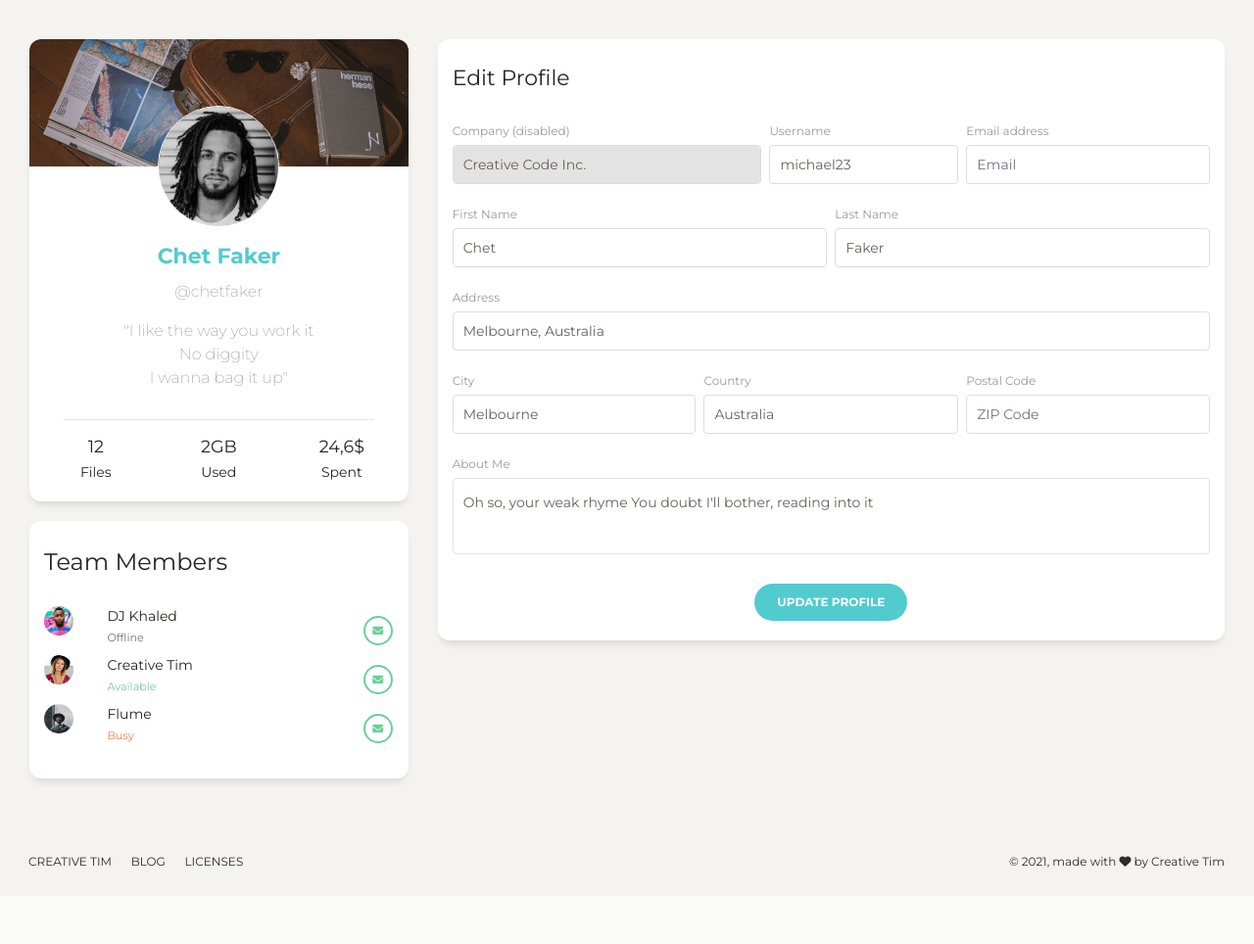
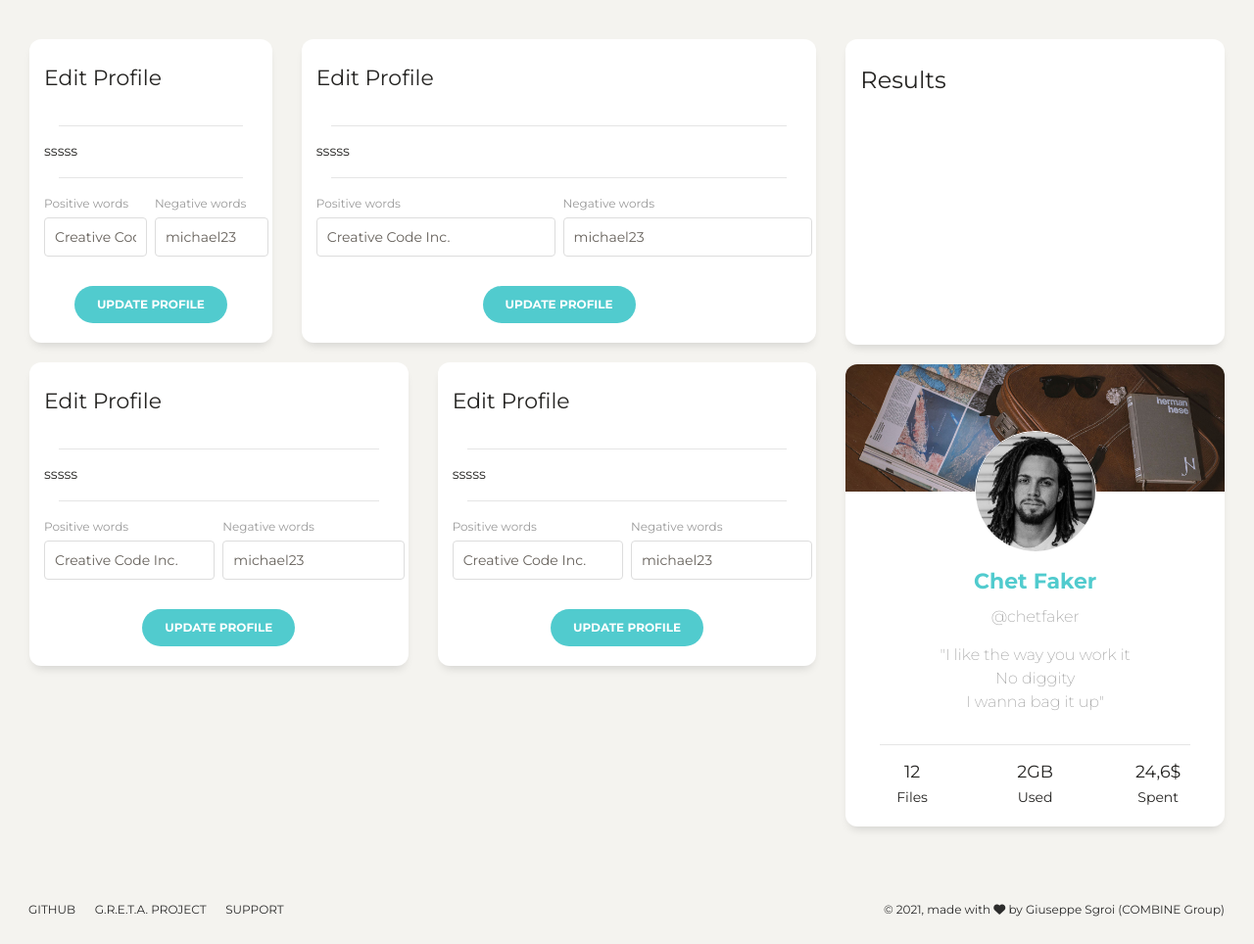
Before and after one commit to Pex2892/ETHOS-Word-Embeddings, a Django app: page / in a window 1280 px wide. Shown: the whole page at 98% size. Before the commit the page ends 887 px from the top, so only its background shows below. Run offline with Django 3.2, Linux system fonts and the light colour scheme; some libraries are stand-ins or nearby versions.

Commit message:
Update index.html

```diff
--- a/GRETANet/word_embeddings/templates/word_embeddings/index.html
+++ b/GRETANet/word_embeddings/templates/word_embeddings/index.html
@@ -1,30 +1,180 @@
+{% load static %}
 <!DOCTYPE html>
 <html lang="en">
     <head>
         <meta charset="utf-8" />
-    <link rel="apple-touch-icon" sizes="76x76" href="../../static/assets/img/apple-icon.png">
-    <link rel="icon" type="image/png" href="../../static/assets/img/favicon.png">
+        <title>{{ title }}</title>
+
+        <link rel="apple-touch-icon" sizes="76x76" href="{% static 'assets/img/apple-icon.png' %}">
+        <link rel="icon" type="image/png" href="{% static 'assets/img/favicon.png' %}">
         <meta http-equiv="X-UA-Compatible" content="IE=edge,chrome=1" />
-  <title>
-    Paper Dashboard 2 by Creative Tim
-  </title>
         <meta content='width=device-width, initial-scale=1.0, maximum-scale=1.0, user-scalable=0, shrink-to-fit=no' name='viewport' />
+
         <!--     Fonts and icons     -->
         <link href="https://fonts.googleapis.com/css?family=Montserrat:400,700,200" rel="stylesheet" />
         <link href="https://maxcdn.bootstrapcdn.com/font-awesome/latest/css/font-awesome.min.css" rel="stylesheet">
+
         <!-- CSS Files -->
-  <link href="../../static/assets/css/bootstrap.min.css" rel="stylesheet" />
-  <link href="../../static/assets/css/paper-dashboard.css?v=2.0.1" rel="stylesheet" />
+        <link href="{% static 'assets/css/bootstrap.min.css' %}" rel="stylesheet" />
+        <link href="{% static 'assets/css/paper-dashboard.css' %}" rel="stylesheet" />
+
         <!-- CSS Just for demo purpose, don't include it in your project -->
-  <link href="../../static/assets/demo/demo.css" rel="stylesheet" />
+        <link href="{% static 'assets/demo/demo.css' %}" rel="stylesheet" />
     </head>
 
-<body class="">
+    <body>
         <div class="wrapper">
             <div class="main-panel">
                 <div class="content">
                     <div class="row">
+                        <div class="col-md-8">
+                             <div class="row">
                                 <div class="col-md-4">
+                            <div class="card card-user">
+                                <div class="card-header">
+                                    <h5 class="card-title">Edit Profile</h5>
+                                </div>
+                                <div class="card-body">
+                                    <hr />
+                                    <p>sssss</p>
+                                    <hr />
+                                    <form>
+                                        <div class="row">
+                                            <div class="col-md-6 pr-1">
+                                                <div class="form-group">
+                                                    <label>Positive words</label>
+                                                    <input type="text" class="form-control" placeholder="Company" value="Creative Code Inc.">
+                                                </div>
+                                            </div>
+                                            <div class="col-md-6 px-1">
+                                                <div class="form-group">
+                                                    <label>Negative words</label>
+                                                    <input type="text" class="form-control" placeholder="Username" value="michael23">
+                                                </div>
+                                            </div>
+                                        </div>
+                                        <div class="row">
+                                            <div class="update ml-auto mr-auto">
+                                                <button type="submit" class="btn btn-primary btn-round">Update Profile</button>
+                                            </div>
+                                        </div>
+                                    </form>
+                                </div>
+                            </div>
+                        </div>
+                                 <div class="col-md-8">
+                            <div class="card card-user">
+                                <div class="card-header">
+                                    <h5 class="card-title">Edit Profile</h5>
+                                </div>
+                                <div class="card-body">
+                                    <hr />
+                                    <p>sssss</p>
+                                    <hr />
+                                    <form>
+                                        <div class="row">
+                                            <div class="col-md-6 pr-1">
+                                                <div class="form-group">
+                                                    <label>Positive words</label>
+                                                    <input type="text" class="form-control" placeholder="Company" value="Creative Code Inc.">
+                                                </div>
+                                            </div>
+                                            <div class="col-md-6 px-1">
+                                                <div class="form-group">
+                                                    <label>Negative words</label>
+                                                    <input type="text" class="form-control" placeholder="Username" value="michael23">
+                                                </div>
+                                            </div>
+                                        </div>
+                                        <div class="row">
+                                            <div class="update ml-auto mr-auto">
+                                                <button type="submit" class="btn btn-primary btn-round">Update Profile</button>
+                                            </div>
+                                        </div>
+                                    </form>
+                                </div>
+                            </div>
+                        </div>
+                             </div>
+                             <div class="row">
+                                <div class="col-md-6">
+                            <div class="card card-user">
+                                <div class="card-header">
+                                    <h5 class="card-title">Edit Profile</h5>
+                                </div>
+                                <div class="card-body">
+                                    <hr />
+                                    <p>sssss</p>
+                                    <hr />
+                                    <form>
+                                        <div class="row">
+                                            <div class="col-md-6 pr-1">
+                                                <div class="form-group">
+                                                    <label>Positive words</label>
+                                                    <input type="text" class="form-control" placeholder="Company" value="Creative Code Inc.">
+                                                </div>
+                                            </div>
+                                            <div class="col-md-6 px-1">
+                                                <div class="form-group">
+                                                    <label>Negative words</label>
+                                                    <input type="text" class="form-control" placeholder="Username" value="michael23">
+                                                </div>
+                                            </div>
+                                        </div>
+                                        <div class="row">
+                                            <div class="update ml-auto mr-auto">
+                                                <button type="submit" class="btn btn-primary btn-round">Update Profile</button>
+                                            </div>
+                                        </div>
+                                    </form>
+                                </div>
+                            </div>
+                        </div>
+                                 <div class="col-md-6">
+                            <div class="card card-user">
+                                <div class="card-header">
+                                    <h5 class="card-title">Edit Profile</h5>
+                                </div>
+                                <div class="card-body">
+                                    <hr />
+                                    <p>sssss</p>
+                                    <hr />
+                                    <form>
+                                        <div class="row">
+                                            <div class="col-md-6 pr-1">
+                                                <div class="form-group">
+                                                    <label>Positive words</label>
+                                                    <input type="text" class="form-control" placeholder="Company" value="Creative Code Inc.">
+                                                </div>
+                                            </div>
+                                            <div class="col-md-6 px-1">
+                                                <div class="form-group">
+                                                    <label>Negative words</label>
+                                                    <input type="text" class="form-control" placeholder="Username" value="michael23">
+                                                </div>
+                                            </div>
+                                        </div>
+                                        <div class="row">
+                                            <div class="update ml-auto mr-auto">
+                                                <button type="submit" class="btn btn-primary btn-round">Update Profile</button>
+                                            </div>
+                                        </div>
+                                    </form>
+                                </div>
+                            </div>
+                        </div>
+                             </div>
+                        </div>
+
+                        <div class="col-md-4">
+                            <div class="card card-user">
+                                <div class="card-header">
+                                    <h4 class="card-title">Results</h4>
+                                </div>
+                                <div class="card-body">
+
+                                </div>
+                            </div>
                             <div class="card card-user">
               <div class="image">
                 <img src="../../static/assets/img/damir-bosnjak.jpg" alt="...">
@@ -62,152 +212,6 @@
                 </div>
               </div>
             </div>
-            <div class="card">
-              <div class="card-header">
-                <h4 class="card-title">Team Members</h4>
-              </div>
-              <div class="card-body">
-                <ul class="list-unstyled team-members">
-                  <li>
-                    <div class="row">
-                      <div class="col-md-2 col-2">
-                        <div class="avatar">
-                          <img src="../../static/assets/img/faces/ayo-ogunseinde-2.jpg" alt="Circle Image" class="img-circle img-no-padding img-responsive">
-                        </div>
-                      </div>
-                      <div class="col-md-7 col-7">
-                        DJ Khaled
-                        <br />
-                        <span class="text-muted"><small>Offline</small></span>
-                      </div>
-                      <div class="col-md-3 col-3 text-right">
-                        <btn class="btn btn-sm btn-outline-success btn-round btn-icon"><i class="fa fa-envelope"></i></btn>
-                      </div>
-                    </div>
-                  </li>
-                  <li>
-                    <div class="row">
-                      <div class="col-md-2 col-2">
-                        <div class="avatar">
-                          <img src="../../static/assets/img/faces/joe-gardner-2.jpg" alt="Circle Image" class="img-circle img-no-padding img-responsive">
-                        </div>
-                      </div>
-                      <div class="col-md-7 col-7">
-                        Creative Tim
-                        <br />
-                        <span class="text-success"><small>Available</small></span>
-                      </div>
-                      <div class="col-md-3 col-3 text-right">
-                        <btn class="btn btn-sm btn-outline-success btn-round btn-icon"><i class="fa fa-envelope"></i></btn>
-                      </div>
-                    </div>
-                  </li>
-                  <li>
-                    <div class="row">
-                      <div class="col-md-2 col-2">
-                        <div class="avatar">
-                          <img src="../../static/assets/img/faces/clem-onojeghuo-2.jpg" alt="Circle Image" class="img-circle img-no-padding img-responsive">
-                        </div>
-                      </div>
-                      <div class="col-ms-7 col-7">
-                        Flume
-                        <br />
-                        <span class="text-danger"><small>Busy</small></span>
-                      </div>
-                      <div class="col-md-3 col-3 text-right">
-                        <btn class="btn btn-sm btn-outline-success btn-round btn-icon"><i class="fa fa-envelope"></i></btn>
-                      </div>
-                    </div>
-                  </li>
-                </ul>
-              </div>
-            </div>
-          </div>
-          <div class="col-md-8">
-            <div class="card card-user">
-              <div class="card-header">
-                <h5 class="card-title">Edit Profile</h5>
-              </div>
-              <div class="card-body">
-                <form>
-                  <div class="row">
-                    <div class="col-md-5 pr-1">
-                      <div class="form-group">
-                        <label>Company (disabled)</label>
-                        <input type="text" class="form-control" disabled="" placeholder="Company" value="Creative Code Inc.">
-                      </div>
-                    </div>
-                    <div class="col-md-3 px-1">
-                      <div class="form-group">
-                        <label>Username</label>
-                        <input type="text" class="form-control" placeholder="Username" value="michael23">
-                      </div>
-                    </div>
-                    <div class="col-md-4 pl-1">
-                      <div class="form-group">
-                        <label for="exampleInputEmail1">Email address</label>
-                        <input type="email" class="form-control" placeholder="Email">
-                      </div>
-                    </div>
-                  </div>
-                  <div class="row">
-                    <div class="col-md-6 pr-1">
-                      <div class="form-group">
-                        <label>First Name</label>
-                        <input type="text" class="form-control" placeholder="Company" value="Chet">
-                      </div>
-                    </div>
-                    <div class="col-md-6 pl-1">
-                      <div class="form-group">
-                        <label>Last Name</label>
-                        <input type="text" class="form-control" placeholder="Last Name" value="Faker">
-                      </div>
-                    </div>
-                  </div>
-                  <div class="row">
-                    <div class="col-md-12">
-                      <div class="form-group">
-                        <label>Address</label>
-                        <input type="text" class="form-control" placeholder="Home Address" value="Melbourne, Australia">
-                      </div>
-                    </div>
-                  </div>
-                  <div class="row">
-                    <div class="col-md-4 pr-1">
-                      <div class="form-group">
-                        <label>City</label>
-                        <input type="text" class="form-control" placeholder="City" value="Melbourne">
-                      </div>
-                    </div>
-                    <div class="col-md-4 px-1">
-                      <div class="form-group">
-                        <label>Country</label>
-                        <input type="text" class="form-control" placeholder="Country" value="Australia">
-                      </div>
-                    </div>
-                    <div class="col-md-4 pl-1">
-                      <div class="form-group">
-                        <label>Postal Code</label>
-                        <input type="number" class="form-control" placeholder="ZIP Code">
-                      </div>
-                    </div>
-                  </div>
-                  <div class="row">
-                    <div class="col-md-12">
-                      <div class="form-group">
-                        <label>About Me</label>
-                        <textarea class="form-control textarea">Oh so, your weak rhyme You doubt I'll bother, reading into it</textarea>
-                      </div>
-                    </div>
-                  </div>
-                  <div class="row">
-                    <div class="update ml-auto mr-auto">
-                      <button type="submit" class="btn btn-primary btn-round">Update Profile</button>
-                    </div>
-                  </div>
-                </form>
-              </div>
-            </div>
                         </div>
                     </div>
                 </div>
@@ -216,16 +220,14 @@
                         <div class="row">
                             <nav class="footer-nav">
                                 <ul>
-                <li><a href="https://www.creative-tim.com" target="_blank">Creative Tim</a></li>
-                <li><a href="https://www.creative-tim.com/blog" target="_blank">Blog</a></li>
-                <li><a href="https://www.creative-tim.com/license" target="_blank">Licenses</a></li>
+                                    <li><a href="https://www.creative-tim.com" target="_blank">GitHub</a></li>
+                                    <li><a href="https://www.creative-tim.com/blog" target="_blank">G.R.E.T.A. Project</a></li>
+                                    <li><a href="https://www.creative-tim.com/license" target="_blank">Support</a></li>
                                 </ul>
                             </nav>
                             <div class="credits ml-auto">
                                 <span class="copyright">
-                © <script>
-                  document.write(new Date().getFullYear())
-                </script>, made with <i class="fa fa-heart heart"></i> by Creative Tim
+                                    &copy; 2021, made with <i class="fa fa-heart heart"></i> by Giuseppe Sgroi (COMBINE Group)
                                 </span>
                             </div>
                         </div>
@@ -233,20 +235,17 @@
                 </footer>
             </div>
         </div>
+
         <!--   Core JS Files   -->
-  <script src="../../static/assets/js/core/jquery.min.js"></script>
-  <script src="../../static/assets/js/core/popper.min.js"></script>
-  <script src="../../static/assets/js/core/bootstrap.min.js"></script>
-  <script src="../../static/assets/js/plugins/perfect-scrollbar.jquery.min.js"></script>
-  <!--  Google Maps Plugin    -->
-  <script src="https://maps.googleapis.com/maps/api/js?key=YOUR_KEY_HERE"></script>
+        <script src="{% static 'assets/js/core/jquery.min.js' %}"></script>
+        <script src="{% static 'assets/js/core/popper.min.js' %}"></script>
+        <script src="{% static 'assets/js/core/bootstrap.min.js' %}"></script>
+        <script src="{% static 'assets/js/plugins/perfect-scrollbar.jquery.min.js' %}"></script>
         <!-- Chart JS -->
-  <script src="../../static/assets/js/plugins/chartjs.min.js"></script>
+        <script src="{% static 'assets/js/plugins/chartjs.min.js' %}"></script>
         <!--  Notifications Plugin    -->
-  <script src="../../static/assets/js/plugins/bootstrap-notify.js"></script>
+        <script src="{% static 'assets/js/plugins/bootstrap-notify.js' %}"></script>
         <!-- Control Center for Now Ui Dashboard: parallax effects, scripts for the example pages etc -->
-  <script src="../../static/assets/js/paper-dashboard.min.js?v=2.0.1" type="text/javascript"></script><!-- Paper Dashboard DEMO methods, don't include it in your project! -->
-  <script src="../../static/assets/demo/demo.js"></script>
+        <script src="{% static 'assets/demo/demo.js' %}"></script>
     </body>
-
 </html>
```
Lines whose indentation alone changed are shown as unchanged.
